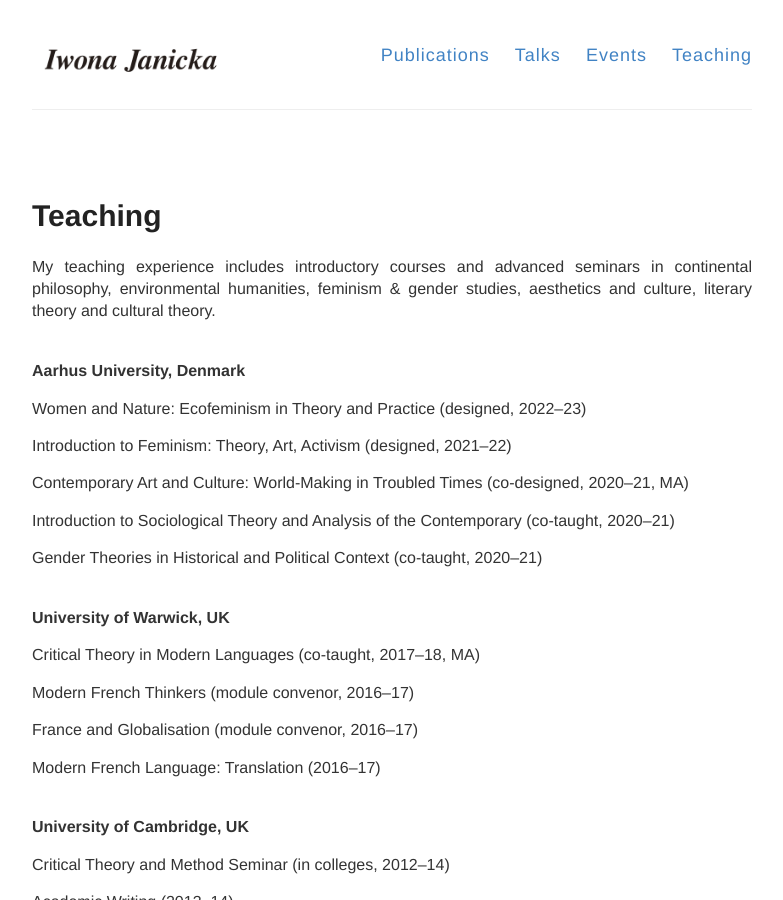
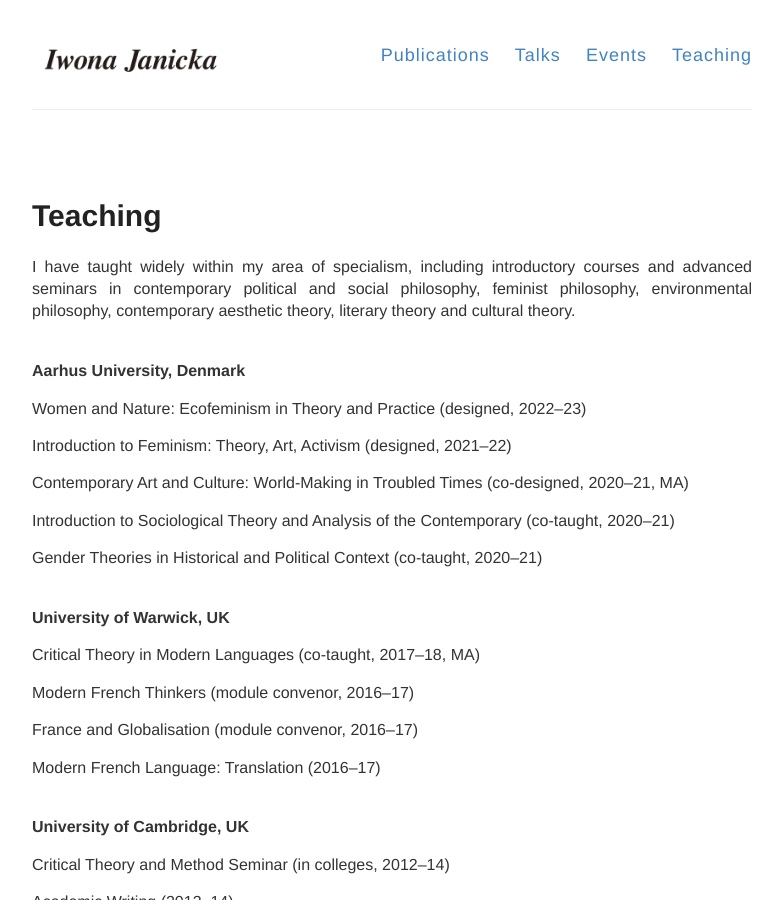
Before and after one commit to IJanicka/IJanicka.github.io, a Jekyll site: the page built from teaching.md, in a window 1280 px wide and 900 px high. Shown: the whole window, without its empty margins (248-1031 px from the left). Built offline with Jekyll 4.4.1, drawn with Linux system fonts in a browser that asks for light colours.

Commit message:
Update teaching.md

```diff
--- a/teaching.md
+++ b/teaching.md
@@ -3,7 +3,7 @@
 title: Teaching
 permalink: /teaching/
 ---
-My teaching experience includes introductory courses and advanced seminars in continental philosophy, environmental humanities, feminism & gender studies, aesthetics and culture, literary theory and cultural theory.
+I have taught widely within my area of specialism, including introductory courses and advanced seminars in contemporary political and social philosophy, feminist philosophy, environmental philosophy, contemporary aesthetic theory, literary theory and cultural theory.
 
 <br>**Aarhus University, Denmark**<br>
 
```
